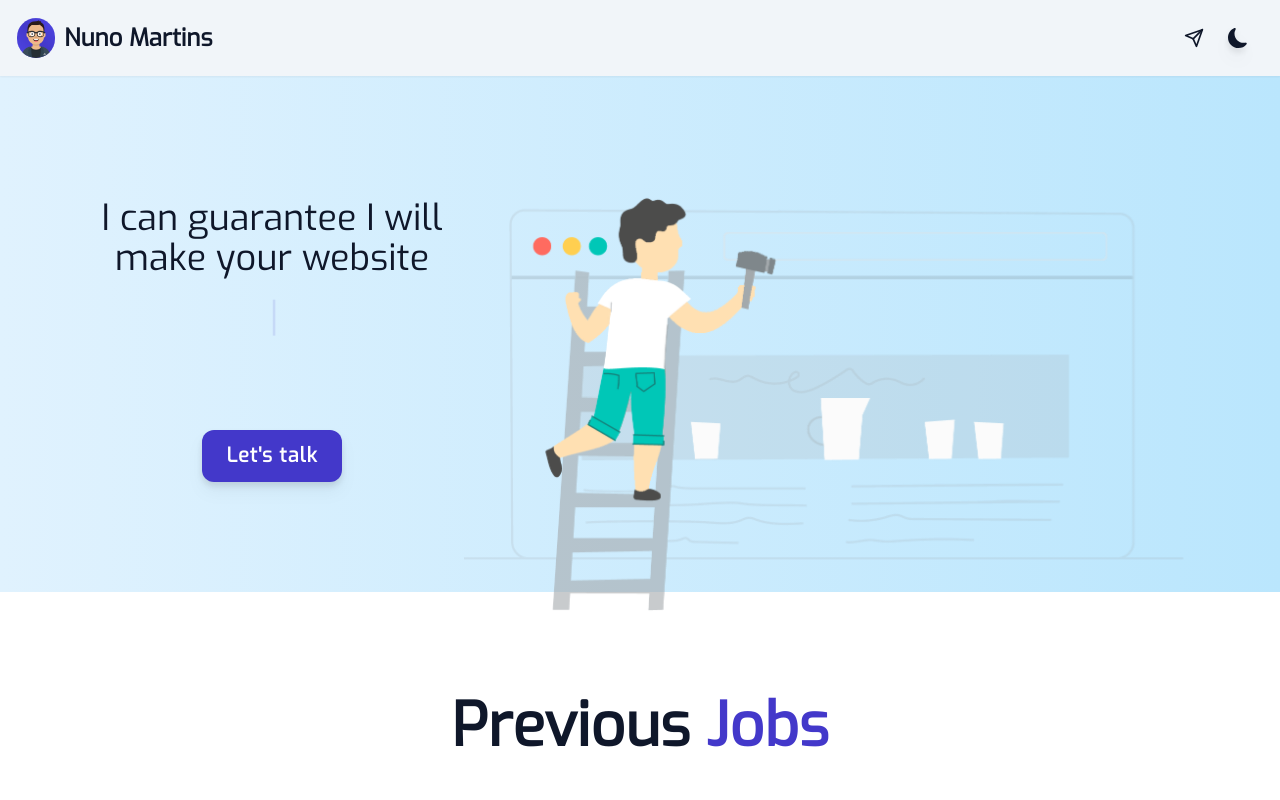
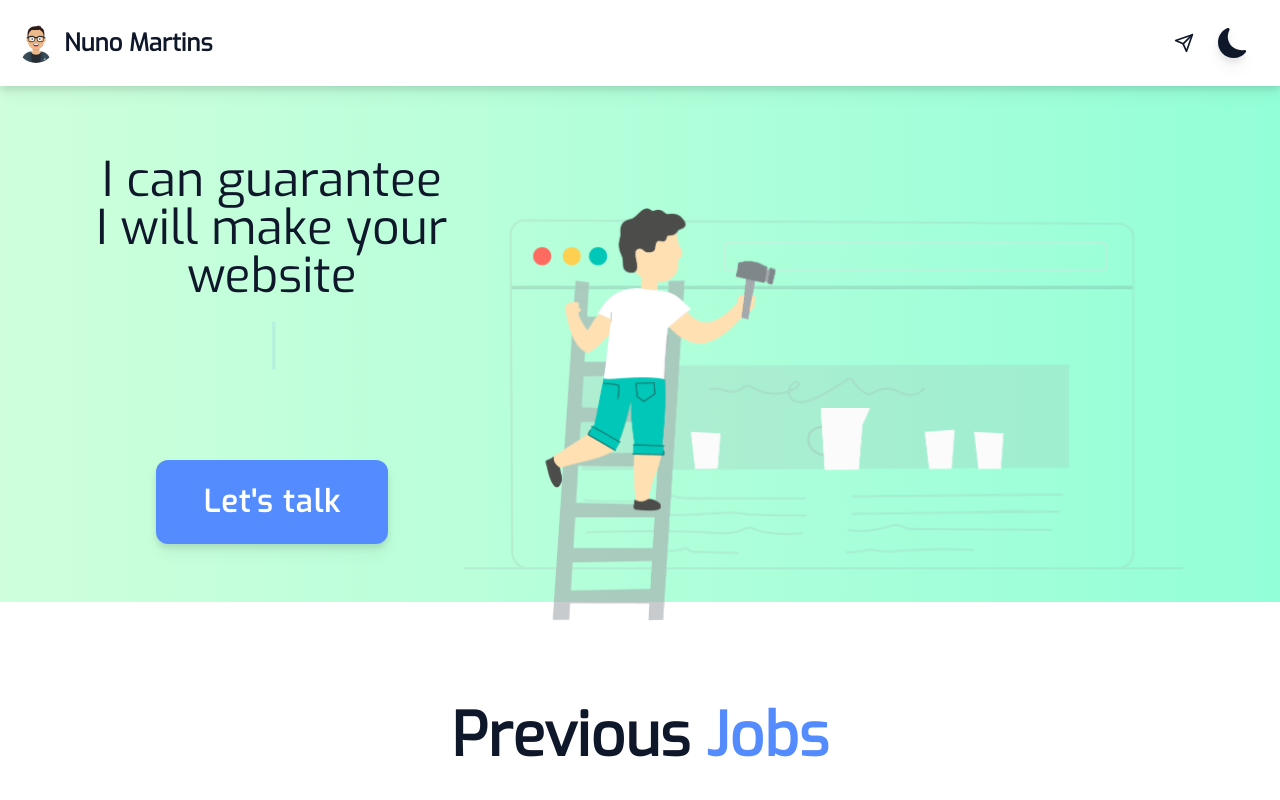
Before and after one commit to Filigs/next-portfolio, a Next.js app: page / in a window 1280 px wide. Shown: the top 800 px of the page. Built offline with nearby package versions, Linux system fonts and the light colour scheme.

Commit message:
updated banner to all viewports, color pallete changes
* Total revamp of the ligh mode color palette;
* Hero component made responsive in all viewports;

* More tailwind.config customization;

```diff
--- a/components/experience.js
+++ b/components/experience.js
@@ -27,9 +27,8 @@ export default function Experience() {
         <div className="flex flex-col gap-4">
           <section className="p-10 border-0 lg:p-14 bg-light dark:bg-dark rounded-xl">
             <p className="p-4 mx-auto my-8 text-4xl font-black text-center cursor-default lg:text-6xl max-w-fit dark:after:text-light rounded-xl ">
-              {" "}
               <span>{"Previous "}</span>
-              <span className="text-secondaryLight dark:text-secondaryDark">
+              <span className="text-buttonLight dark:text-buttonDark">
                 {"Jobs"}
               </span>
             </p>
@@ -42,7 +41,7 @@ export default function Experience() {
                   <section className="mx-auto my-4 max-w-fit">
                     <div className="grid grid-flow-row leading-relaxed">
                       {" "}
-                      <p className="p-4 text-2xl font-bold text-hoverLight lg:text-3xl xl:text-4xl dark:text-secondaryDark">
+                      <p className="p-4 text-2xl font-bold text-buttonLight lg:text-3xl xl:text-4xl dark:text-buttonDark">
                         {" "}
                         {job.nome}
                       </p>
@@ -52,7 +51,7 @@ export default function Experience() {
                       </p>
                     </div>
                     <div className="grid items-center justify-center grid-flow-col grid-rows-2 p-8 my-4 text-lg font-normal gap-x-4 lg:text-xl">
-                      <div className="row-span-2 text-4xl lg:text-5xl text-borderDark dark:text-ringDark">
+                      <div className="row-span-2 text-4xl lg:text-5xl text-buttonLight dark:text-ringDark">
                         <span>
                           {" "}
                           <GoCalendar />
@@ -67,7 +66,7 @@ export default function Experience() {
                     </div>
                   </section>
                   <section className="px-8 pt-8 leading-loose lg:px-10">
-                    <p className="p-4 text-lg font-bold text-secondaryLight lg:text-2xl rounded-xl dark:text-hoverDark">
+                    <p className="p-4 text-lg font-bold text-ctaLight lg:text-2xl rounded-xl dark:text-hoverDark">
                       {job.desc}
                     </p>
                   </section>
--- a/components/index/biography.js
+++ b/components/index/biography.js
@@ -11,9 +11,9 @@ export default function Biography() {
   // </div>
   return (
     <div className="border-0">
-      <div className="text-xl font-medium text-center lg:text-2xl xl:text-4xl lg:max-w-xl">
+      <div className="text-3xl font-medium text-center lg:text-4xl xl:text-5xl lg:max-w-xl">
         {biography.body}
-        <div className="mt-4 font-serif font-black tracking-wider text-secondaryLight dark:text-secondaryDark">
+        <div className="mt-4 font-serif font-black tracking-wider text-buttonLight dark:text-ctaDark">
           <Typewriter
             cursor="true"
             loop="0"
--- a/components/index/hero.js
+++ b/components/index/hero.js
@@ -3,7 +3,6 @@ import landingImage from "/public/engineering.png";
 import Biography from "./biography";
 import Link from "next/link";
 import React from "react";
-import { Typewriter } from "react-simple-typewriter";
 
 export default function Hero() {
   return (
@@ -13,14 +12,14 @@ export default function Hero() {
         <div className="grid text-center rounded lg:gap-4 lg:grid-cols-3 lg:text-center lg:items-center">
           {/* text */}
 
-          <div className="grid gap-24">
-            <div className="">
+          <div className="grid gap-8 lg:gap-24">
+            <>
               <Biography />
-            </div>
+            </>
             <div className="text-center ">
               {/* button */}
               <Link href="/contact-form" passHref>
-                <button className="text-light bg-secondaryLight dark:bg-secondaryDark hover:bg-hoverLight dark:hover:bg-hoverDark">
+                <button className="text-light bg-buttonLight dark:bg-buttonDark hover:bg-hoverLight dark:hover:bg-hoverDark">
                   {"Let's talk"}
                 </button>
               </Link>
--- a/components/index/portfolio.js
+++ b/components/index/portfolio.js
@@ -35,7 +35,7 @@ export default function Portfolio() {
         <div className="max-w-screen-sm mx-auto mb-10 text-center lg:mb-20">
           <h2 className="mb-4 text-3xl font-extrabold tracking-tight lg:text-4xl text-dark dark:text-light">
             {"Welcome to my "}
-            <span className="text-hoverLight dark:text-secondaryDark">
+            <span className="text-hoverLight dark:text-buttonDark">
               {"Portfolio"}
             </span>
           </h2>
@@ -73,7 +73,7 @@ export default function Portfolio() {
                   />
                 </div>
                 <h2
-                  className="mb-4 text-2xl font-bold tracking-tight text-hoverLight dark:text-secondaryDark"
+                  className="mb-4 text-2xl font-bold tracking-tight text-hoverLight dark:text-buttonDark"
                   key={project.url}
                 >
                   <a
@@ -102,7 +102,7 @@ export default function Portfolio() {
                     target="_blank"
                     rel="noopener noreferrer"
                     alt="My portfolio website"
-                    className="inline-flex items-center font-medium text-primary-600 dark:text-primary-500 hover:underline text-hoverLight dark:text-secondaryDark"
+                    className="inline-flex items-center font-medium text-primary-600 dark:text-primary-500 hover:underline text-hoverLight dark:text-buttonDark"
                   >
                     <span>Github</span>{" "}
                     <HiExternalLink className="ml-2 text-black dark:text-ringDark" />
--- a/components/navbar.js
+++ b/components/navbar.js
@@ -6,7 +6,7 @@ import { FiSend } from "react-icons/fi";
 
 export default function NavBar() {
   return (
-    <nav className="sticky inset-x-0 top-0 z-10 max-w-full min-w-full shadow-sm bg-slate-100 dark:bg-slate-800 dark:shadow-slate-500 lg:sticky">
+    <nav>
       <div className="flex flex-wrap items-center justify-between p-4">
         <div className="inline-flex items-center gap-2 text-dark dark:text-light">
           <Image
@@ -14,7 +14,7 @@ export default function NavBar() {
             alt="Avatar as a logo"
             width={40}
             height={40}
-            className="scale-95 rounded-full bg-gradient-to-tr from-hoverLight via-secondaryLight to-hoverLight dark:from-secondaryDark dark:via-borderDark dark:to-secondaryDark"
+            className="scale-95 bg-white rounded-full dark:bg-white"
           />
           <Link href="/" passHref>
             <div className="text-xl font-semibold align-baseline lg:text-2xl">
@@ -23,7 +23,7 @@ export default function NavBar() {
           </Link>
         </div>
 
-        <div className="inline-flex items-center transition-none border-0 text-dark dark:text-light">
+        <div className="inline-flex items-center border-0 text-dark dark:text-light">
           <section className="p-1 mx-1 text-xl border-0 rounded-full cursor-pointer hover:text-hoverLight dark:hover:text-hoverDark">
             <Link href="/contact-form" passHref>
               <FiSend alt="Contact me" />
--- a/pages/404.js
+++ b/pages/404.js
@@ -3,7 +3,7 @@ export default function Custom404() {
     <section className="bg-light dark:bg-dark">
       <div className="py-8 px-4 mx-auto max-w-screen-xl lg:py-16 lg:px-6">
         <div className="mx-auto max-w-screen-sm text-center">
-          <h1 className="mb-4 text-7xl tracking-tight font-extrabold lg:text-9xl text-borderDark dark:text-secondaryDark">
+          <h1 className="mb-4 text-7xl tracking-tight font-extrabold lg:text-9xl text-borderDark dark:text-buttonDark">
             404
           </h1>
           <p className="mb-4 text-3xl tracking-tight font-bold text-dark md:text-4xl dark:text-light">
--- a/pages/500.js
+++ b/pages/500.js
@@ -3,7 +3,7 @@ export default function Custom500() {
     <section className="bg-light dark:bg-dark">
       <div className="py-8 px-4 mx-auto max-w-screen-xl lg:py-16 lg:px-6">
         <div className="mx-auto max-w-screen-sm text-center">
-          <h1 className="mb-4 text-7xl tracking-tight font-extrabold lg:text-9xl text-borderDark dark:text-secondaryDark">
+          <h1 className="mb-4 text-7xl tracking-tight font-extrabold lg:text-9xl text-borderDark dark:text-buttonDark">
             500
           </h1>
           <p className="mb-4 text-3xl tracking-tight font-bold text-dark md:text-4xl dark:text-light">
--- a/styles/globals.css
+++ b/styles/globals.css
@@ -28,22 +28,39 @@ a {
     @apply antialiased lg:transition-transform lg:duration-150;
   }
   button {
-    @apply px-6 py-3 text-base font-bold tracking-wider text-center rounded-xl lg:text-lg xl:text-xl sm:w-fit focus:ring-4 focus:ring-ringLight dark:focus:ring-ringDark hover:opacity-90 drop-shadow-lg;
+    @apply px-6 py-3 text-xl font-bold tracking-wider text-center rounded-xl lg:text-2xl xl:text-3xl sm:w-fit focus:ring-4 lg:px-9 lg:py-5 xl:px-12 xl:py-6 focus:ring-ringLight dark:focus:ring-ringDark hover:opacity-90 drop-shadow-lg;
   }
 
   div#hero-banner {
-    @apply items-center block px-8 pt-8 pb-4 leading-normal lg:pb-8 xl:pb-5 lg:gap-x-8 lg:px-12 xl:px-24 bg-gradient-to-r from-sky-100 to-sky-200 dark:bg-gradient-to-r dark:from-indigo-700 dark:to-indigo-900 lg:min-w-full;
+    @apply items-center block px-8 pt-8 pb-4 leading-normal lg:pb-8 xl:pb-5 lg:gap-x-8 lg:px-12 xl:px-24 lg:min-w-full lightGradient dark:darkGradient;
+  }
+
+  .lightGradient {
+    @apply bg-gradient-to-r from-backgroundLight to-borderLight;
+  }
+
+  .darkGradient {
+    @apply bg-gradient-to-r from-indigo-700 to-indigo-900;
   }
 
   /* forms */
   textarea {
     @apply block;
-    @apply p-2.5 w-full text-sm lg:text-base xl:text-lg text-dark bg-slate-50 rounded-lg shadow-sm border border-slate-300 focus:ring-secondaryDark focus:border-secondaryDark dark:bg-slate-700 dark:border-slate-600 dark:placeholder-slate-400 dark:text-light dark:focus:ring-secondaryDark dark:focus:border-secondaryDark;
+    @apply p-2.5 w-full text-sm lg:text-base xl:text-lg text-dark;
+    @apply border rounded-lg shadow-sm bg-slate-50 border-slate-300;
+    @apply focus:ring-buttonDark focus:border-buttonDark dark:bg-slate-700 dark:border-slate-600;
+    @apply dark:placeholder-slate-400 dark:text-light dark:focus:ring-buttonDark dark:focus:border-buttonDark;
   }
   input {
-    @apply shadow-sm bg-slate-50 border border-slate-300 text-dark text-sm lg:text-base xl:text-lg rounded-lg focus:ring-secondaryDark focus:border-secondaryDark block w-full p-2.5 dark:bg-slate-700 dark:border-slate-600 dark:placeholder-slate-400 dark:text-light dark:focus:ring-secondaryDark dark:focus:border-secondaryDark dark:drop-shadow-sm;
+    @apply shadow-sm bg-slate-50 border border-slate-300 text-dark text-sm lg:text-base xl:text-lg rounded-lg focus:ring-buttonDark focus:border-buttonDark block w-full p-2.5 dark:bg-slate-700 dark:border-slate-600 dark:placeholder-slate-400 dark:text-light dark:focus:ring-buttonDark dark:focus:border-buttonDark dark:drop-shadow-sm;
   }
   label {
     @apply block mb-2 text-base font-medium lg:text-lg xl:text-xl text-dark dark:text-light;
   }
+  nav {
+    @apply sticky inset-x-0 top-0 z-10 max-w-full min-w-full drop-shadow-md lg:drop-shadow-lg;
+  }
+  nav div {
+    @apply bg-light dark:bg-dark;
+  }
 }
--- a/tailwind.config.js
+++ b/tailwind.config.js
@@ -13,16 +13,47 @@ module.exports = {
   theme: {
     extend: {
       colors: {
+        // // // Palette https://colorhunt.co/palette/7900ff548cff93ffd8cfffdc - light
+
+        // // text
+
         light: "#ffffff", // White
         dark: "#0f172a", // slate-900
-        borderLight: "#eef2ff", // indigo-50 - borders
-        borderDark: "#075985", // Sky-600 - borders
-        secondaryLight: "#4338ca", // indigo-700 - buttons and cta text
-        secondaryDark: "#0ea5e9", // sky-500 - buttons and cta
-        hoverLight: "#4f46e5", // indigo-600 - button:hover
-        hoverDark: "#38bdf8", // sky-400 - button:hover
-        ringLight: "#a5b4fc", // indigo-300 - button ring (border)
-        ringDark: "#7dd3fc", // sky-300 - button ring (border)
+
+        // // layout
+
+        // Backgrounds
+
+        backgroundLight: "#CFFFDC", // mint(lighter)
+        backgroundDark: "",
+
+        // CTA
+
+        ctaLight: "#7900FF", // indigo(medium)
+        ctaDark: "#eab308", // yellow-500
+
+        // Borders
+
+        borderLight: "#93FFD8", // mint(darker)
+        borderDark: "#075985", // Sky-600
+
+        // // Buttons & CTA
+
+        buttonLight: "#548CFF", // sky(darker)
+        buttonDark: "#0ea5e9", // sky-500
+
+        // ::hover
+
+        hoverLight: "#0ea5e9", // sky-300
+        hoverDark: "#38bdf8", // sky-400
+
+        // Button ring
+
+        ringLight: "#7900FF", // indigo(medium)
+        ringDark: "#7dd3fc", // sky-300
+
+        // background colors for booleans
+
         success: "#0d9488", // teal-600
         danger: "#be123c", // rose-700
       },
```
